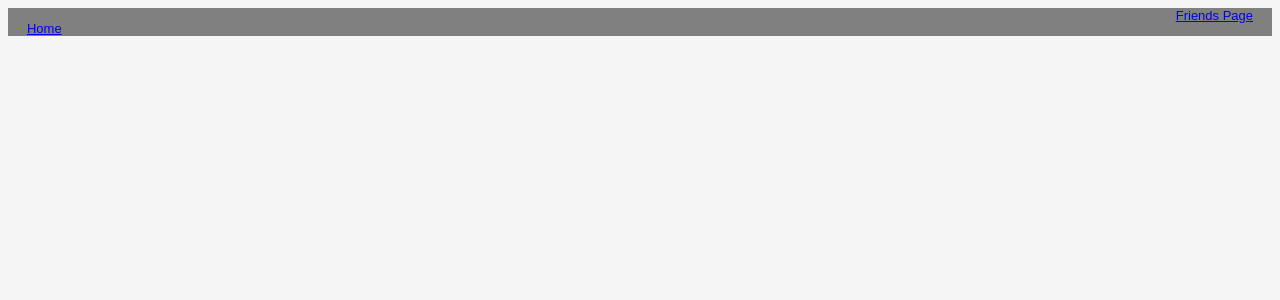
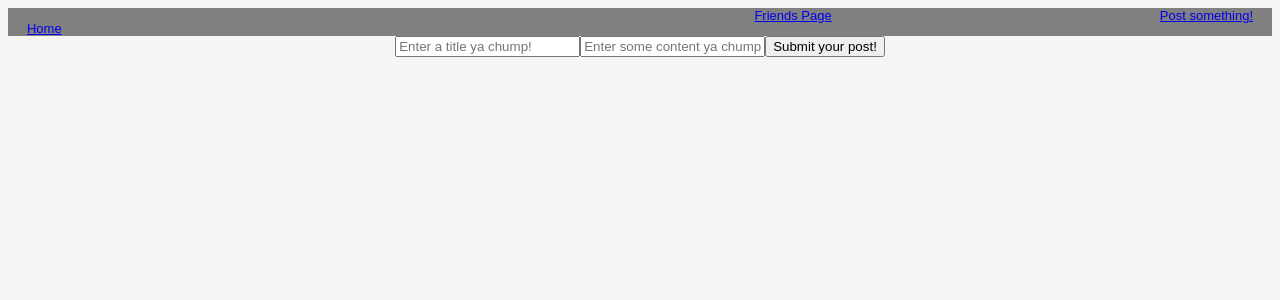
Before and after one commit to webagora/4824-build-week-water-my-plants2, a React (Create React App) app in the folder front-end/: page /post in a window 1280 px wide. Shown: the top 300 px of the page. Built offline with nearby package versions, Linux system fonts and the light colour scheme; no server answers.

Commit message:
Post inputs working.

```diff
--- a/front-end/src/App.js
+++ b/front-end/src/App.js
@@ -6,6 +6,7 @@ import { Route, Link } from 'react-router-dom'
 import Users from './components/Users'
 import User from './components/User'
 import HomePage from './components/HomePage'
+import PostForm from './components/PostForm'
 
 const admin = {
   location: {
@@ -23,8 +24,15 @@ const admin = {
   email: "C@c.com"
 }
 
+const post = {
+  title: '',
+  content: ''
+}
+
 function App() {
   const [users, setUsers] = useState([admin]);
+  const [formValues, setFormValues] = useState();
+  const [posts, setPosts] = useState ([post]);
 
   useEffect(() => {
     axios.get('https://randomuser.me/api/?results=5')
@@ -39,14 +47,29 @@ function App() {
 
   }, [])
 
+  const change = (evt) => {
+    // Long hand version
+    // const { name, value } = evt.target;
+    setFormValues({ ...formValues, [evt.target.name]: evt.target.value })
+  }
+
+  const submit = (e) => {
+    e.preventDefault();
+    setPosts([...posts, formValues]);
+  }
+
   return (
     <div className="App">
      <header>
         <nav className="nav-bar">
           <div className="left-links"> <Link to="/">Home</Link></div>
           <div className="right-links"> <Link to="/users">Friends Page</Link></div>
+          <div className="right-links"> <Link to="/post">Post something!</Link></div>
         </nav>
       </header>
+      <Route path = "/post" >
+        <PostForm change = {change} submit = { submit} post={formValues} posts={posts} />
+      </Route>
       <Route path="/users/:id">
         <User users= {users} />
       </Route>
--- /dev/null
+++ b/front-end/src/components/PostForm.js
@@ -0,0 +1,28 @@
+
+const PostForm = (props) => {
+    return (
+        <div>
+            <form onSubmit={props.submit}>
+                <input
+                    type="text"
+                    name="title"
+                    value={props.posts.title}
+                    placeholder="Enter a title ya chump!"
+                    onChange={props.change}
+                />
+                <input
+                    type="text"
+                    name="content"
+                    value={props.posts.content}
+                    placeholder="Enter some content ya chump!"
+                    onChange={props.change}
+                />
+                <input type="submit" value="Submit your post!" />
+            </form>
+
+        </div>
+
+    )
+}
+
+export default PostForm;
```
